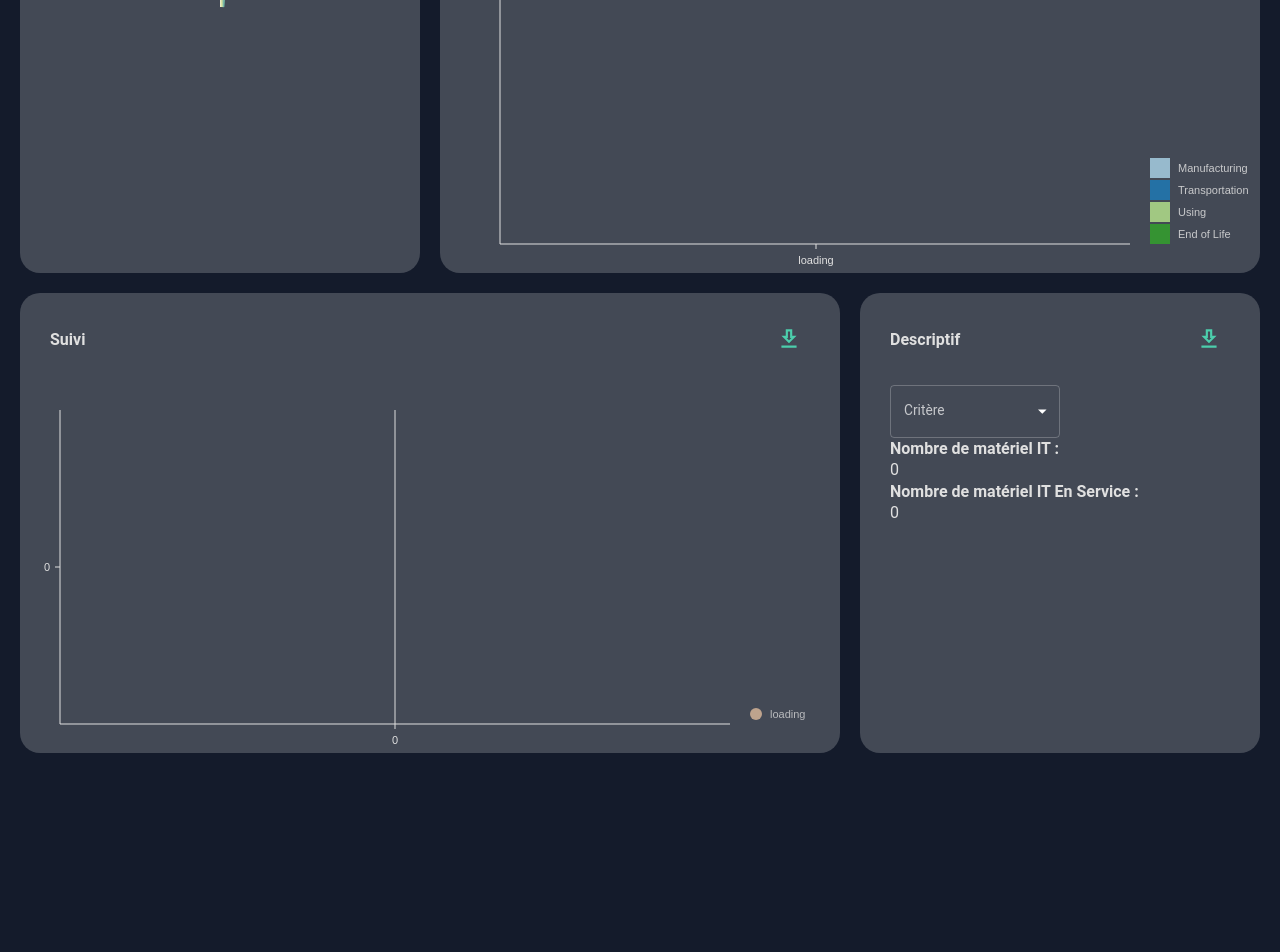
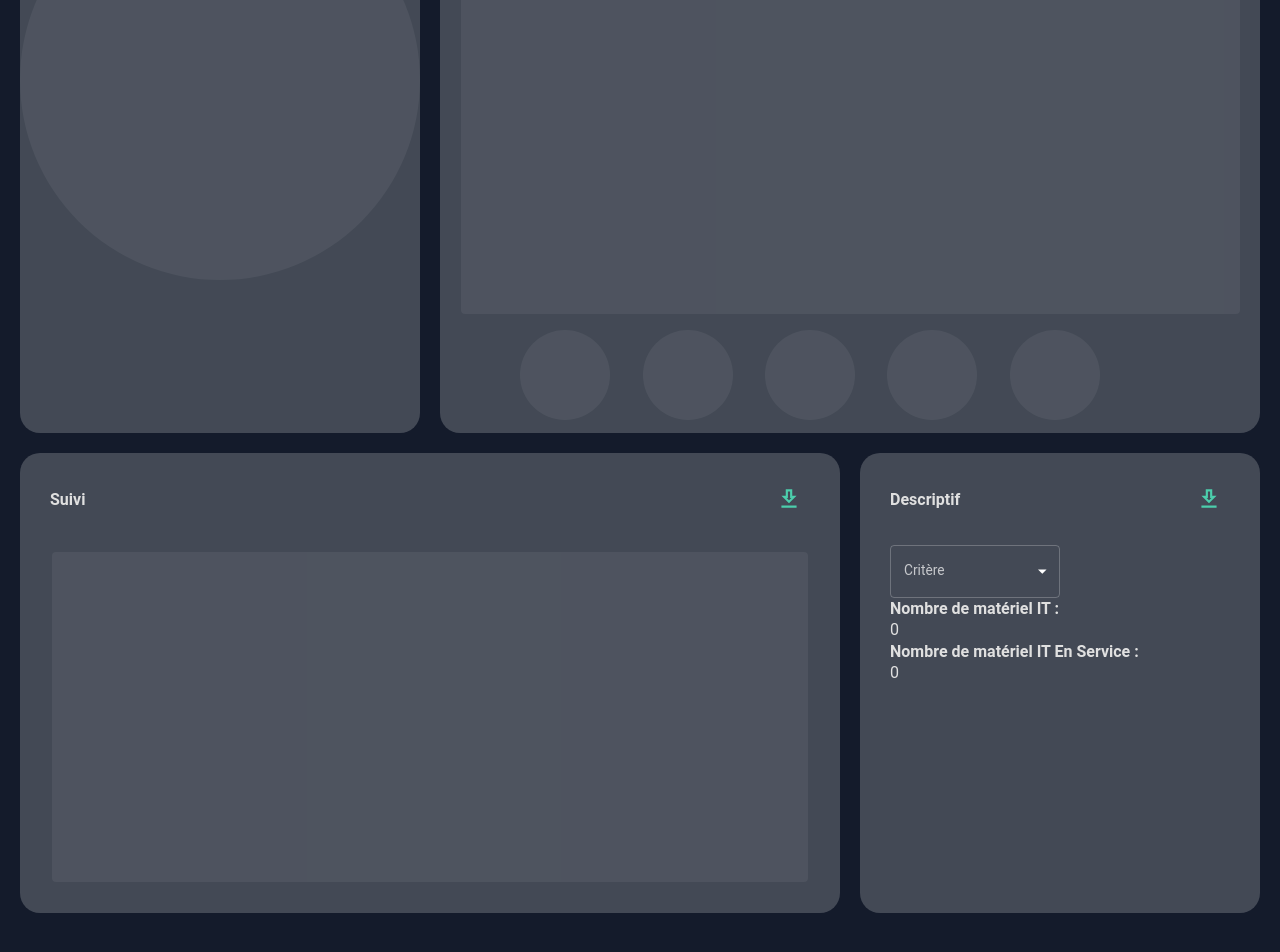
Before and after one commit to amFarwati/SPOC_Analyse_Impact_IT, a React (Create React App) app in the folder v_0.1/front/: page / in a window 1280 px wide. Shown: the part 654-1606 px from the top of the page. Before the commit the page ends 1453 px from the top, so only its background shows below. Built offline with nearby package versions, Linux system fonts and the light colour scheme; a web font is replaced by a local one.

Commit message:
push mise en page + debut bouton info

```diff
--- a/v_0.1/front/src/components/Barchart.jsx
+++ b/v_0.1/front/src/components/Barchart.jsx
@@ -1,3 +1,6 @@
+import * as React from 'react';
+import Box from '@mui/material/Box';
+import Popper from '@mui/material/Popper';
 import { useTheme } from "@mui/material";
 import {ResponsiveBar} from "@nivo/bar";
 import {tokens} from "../theme";
@@ -5,9 +8,18 @@ import {tokens} from "../theme";
 
 function Barchart({isDashboard=false, unite, finDeVie, usage, fabrication, distribution}) {
 
+    const [anchorEl, setAnchorEl] = React.useState(null);
+
+    const handleClick = (event) => {
+      setAnchorEl(anchorEl ? null : event.currentTarget);
+    };
+
+    const open = Boolean(anchorEl);
+    const id = open ? 'simple-popper' : undefined;
+
     var data = [
         {
-          criteres: unite[0] === undefined? 'loading' :`${unite[0]}`,
+          criteres: unite[0] === undefined? 'loading' :'     ',
           Manufacturing: parseInt(fabrication[0]),
           ManufacturingColor: "hsl(229, 70%, 50%)",
           Transportation: parseInt(distribution[0]),
@@ -18,7 +30,7 @@ function Barchart({isDashboard=false, unite, finDeVie, usage, fabrication, distr
           "End of LifeColor": "hsl(340, 70%, 50%)",
         },
         {
-          criteres: unite[1] === undefined? 'loading' :`*e10-7 ${unite[1]}`,
+          criteres: unite[1] === undefined? 'loading' :`    `,
           Manufacturing: parseInt(fabrication[1]*10000000),
           ManufacturingColor: "hsl(307, 70%, 50%)",
           Transportation: parseInt(distribution[1]*10000000),
@@ -29,7 +41,7 @@ function Barchart({isDashboard=false, unite, finDeVie, usage, fabrication, distr
           "End of LifeColor": "hsl(275, 70%, 50%)",
         },
         {
-          criteres: unite[2] === undefined? 'loading' :`${unite[2]}`,
+          criteres: unite[2] === undefined? 'loading' :`   `,
           Manufacturing: parseInt(fabrication[2]),
           ManufacturingColor: "hsl(72, 70%, 50%)",
           Transportation: parseInt(distribution[2]),
@@ -40,7 +52,7 @@ function Barchart({isDashboard=false, unite, finDeVie, usage, fabrication, distr
           "End of LifeColor": "hsl(256, 70%, 50%)",
         },
         {
-          criteres: unite[3] === undefined? 'loading' :`*e10-2 ${unite[3]}`,
+          criteres: unite[3] === undefined? 'loading' :`  `,
           Manufacturing: parseInt(fabrication[3]*100),
           ManufacturingColor: "hsl(257, 70%, 50%)",
           Transportation: parseInt(distribution[3]*100),
@@ -51,7 +63,7 @@ function Barchart({isDashboard=false, unite, finDeVie, usage, fabrication, distr
           "End of LifeColor": "hsl(9, 70%, 50%)",
         },
         {
-          criteres: unite[4] === undefined? 'loading' : `*e10-7 ${unite[4]}`,
+          criteres: unite[4] === undefined? 'loading' : ` `,
           Manufacturing: parseInt(fabrication[4]*10000),
           ManufacturingColor: "hsl(190, 70%, 50%)",
           Transportation: parseInt(distribution[4]*10000),
@@ -66,6 +78,7 @@ function Barchart({isDashboard=false, unite, finDeVie, usage, fabrication, distr
 
     const theme = useTheme();
     const colors = tokens(theme.palette.mode);
+
     return (
         <ResponsiveBar
         data={data}
--- a/v_0.1/front/src/components/Linechart.jsx
+++ b/v_0.1/front/src/components/Linechart.jsx
@@ -34,19 +34,19 @@ function Linechart({isDashboard=false, annualCost, critere}) {
                                 let y = 0;
                                 switch (critere){
                                     case 0:
-                                        y = data[annee][ids[i]][criteres[j]];
+                                        y = data[annee][ids[i]][criteres[j]]<0.1?0:data[annee][ids[i]][criteres[j]];
                                     break
                                     case 1:
                                         y = data[annee][ids[i]][criteres[j]]//*10000;
                                     break
                                     case 2:
-                                        y = data[annee][ids[i]][criteres[j]];
+                                        y = data[annee][ids[i]][criteres[j]]<0.1?0:data[annee][ids[i]][criteres[j]];
                                     break
                                     case 3:
-                                        y = data[annee][ids[i]][criteres[j]];
+                                        y = data[annee][ids[i]][criteres[j]]<0.1?0:data[annee][ids[i]][criteres[j]];
                                     break
                                     case 4:
-                                        y = data[annee][ids[i]][criteres[j]]//*100;
+                                        y = data[annee][ids[i]][criteres[j]]<0.1?0:data[annee][ids[i]][criteres[j]]//*100;
                                     break
                                     default:
                                         y = 0;
@@ -76,41 +76,6 @@ function Linechart({isDashboard=false, annualCost, critere}) {
     return (
         <ResponsiveLine
         data={data.length===1?data:data[critere]}
-        theme={{
-            axis:{
-                domain:{
-                    line:{
-                        stroke:colors.grey[100],
-                    },
-                },
-                legend:{
-                    text:{
-                        fill:colors.grey[100],
-                    },
-
-                },
-                ticks:{
-                    line:{
-                        stroke:colors.grey[100],
-                        strokeWidth:1,
-                    },
-                    text:{
-                        fill:colors.grey[100],
-                    },
-
-                },
-            },
-            legends:{
-                text:{
-                    fill:colors.grey[100],
-                },
-            },
-            tooltip:{
-                container:{
-                    color:colors.primary[500],
-                }
-            }
-        }}
         margin={{ top: 50, right: 110, bottom: 50, left: 60 }}
         xScale={{ type: 'point' }}
         yScale={{
@@ -121,33 +86,29 @@ function Linechart({isDashboard=false, annualCost, critere}) {
             reverse: false
         }}
         yFormat=" >-.2f"
-        curve="linear"
         axisTop={null}
         axisRight={null}
         axisBottom={{
             tickSize: 5,
             tickPadding: 5,
             tickRotation: 0,
-            legend: isDashboard ? undefined :'transportation',
+            legend: 'transportation',
             legendOffset: 36,
             legendPosition: 'middle'
         }}
         axisLeft={{
             tickSize: 5,
-            tickValues: 5,
             tickPadding: 5,
             tickRotation: 0,
-            legend: isDashboard ? undefined :'count',
+            legend: 'count',
             legendOffset: -40,
             legendPosition: 'middle'
         }}
-        enableGridY={false}
-        pointSize={5}
+        pointSize={10}
         pointColor={{ theme: 'background' }}
         pointBorderWidth={2}
         pointBorderColor={{ from: 'serieColor' }}
-        pointLabelYOffset={-12}
-        enableArea={false}
+        pointLabelYOffset={0}
         useMesh={true}
         legends={[
             {
--- /dev/null
+++ b/v_0.1/front/src/components/infoButton.js
@@ -0,0 +1,43 @@
+import React from 'react';
+import { useState } from 'react';
+import Box from '@mui/material/Box';
+import Popper from '@mui/material/Popper';
+import Typography from '@mui/material/Typography';
+import IconButton from '@mui/material/IconButton';
+import Fade from '@mui/material/Fade';
+import Paper from '@mui/material/Paper';
+
+
+function InfoButton({ title, info }) {
+
+    const [anchorEl, setAnchorEl] = useState(null);
+    const [open, setOpen] = useState(false);
+
+    const handleClick = (event) => {
+        setAnchorEl(event.currentTarget);
+        setOpen(!open);
+    };
+
+    return (
+        <Box sx={{ width: 500 }}>
+        <Popper
+          sx={{ zIndex: 1200 }}
+          open={open}
+          anchorEl={anchorEl}
+          transition
+        >
+          {({ TransitionProps }) => (
+            <Fade {...TransitionProps} timeout={350}>
+              <Paper>
+                <Typography sx={{ p: 2 }}>{info}</Typography>
+              </Paper>
+            </Fade>
+          )}
+        </Popper>
+
+        <IconButton onClick={(event)=>handleClick(event)}>{title}</IconButton>
+      </Box>
+    )
+}
+
+export default InfoButton
--- a/v_0.1/front/src/scenes/Dashboard/index.jsx
+++ b/v_0.1/front/src/scenes/Dashboard/index.jsx
@@ -9,6 +9,17 @@ import DownloadOutlinedIcon from "@mui/icons-material/DownloadOutlined"
 import DownloadingRoundedIcon from '@mui/icons-material/DownloadingRounded';
 import CircularProgress from '@mui/material/CircularProgress';
 import InputFileUpload from "../../components/InputFileUpload"
+
+import InfoButton from "../../components/infoButton";
+import AirIcon from '@mui/icons-material/Air';
+import MasksIcon from '@mui/icons-material/Masks';
+import WifiIcon from '@mui/icons-material/Wifi';
+import WaterIcon from '@mui/icons-material/Water';
+import FactoryIcon from '@mui/icons-material/Factory';
+import Skeleton from '@mui/material/Skeleton';
+import Stack from '@mui/material/Stack';
+
+
 import axios from 'redaxios';
 import * as React from 'react';
 
@@ -18,7 +29,7 @@ export const User_Context = createContext();
 function Dashboard() {
     const theme = useTheme();
     const [userParc,setUserParc] = useState([]);
-    const [onLoad,setOnLoad] = useState(false);
+    const [onLoad,setOnLoad] = useState(null);
     const [use,setUse] = useState([0,0,0,0,0]);
     const [fab,setFab] = useState([0,0,0,0,0]);
     const [distrib,setDistrib] = useState([0,0,0,0,0]);
@@ -133,11 +144,11 @@ function Dashboard() {
       <User_Context.Provider value={ [userParc,setUserParc,login] }>
         <Box m="20px">
             <Box  display="flex" justifyContent="center" alignItems="center" mb="50px">
-              {onLoad?<CircularProgress color="success" />:<InputFileUpload/>}
+              {onLoad?<></>:<InputFileUpload/>}
             </Box>
             <Box  display="flex" justifyContent="center" alignItems="center" mb="50px">
               {onLoad?
-              <CircularProgress color="success" />:
+              <></>:
               <Button component="label" variant="contained" onClick={handleImpactRequest} startIcon={<DownloadingRoundedIcon />}>
                  Last Push Impact
               </Button>}
@@ -150,7 +161,7 @@ function Dashboard() {
             <Box  display="grid" gridTemplateColumns="repeat(12,1fr)" gridAutoRows="140px" gap="20px" mt="20px">
               {/*ROW 1*/}
 
-              <Box gridColumn="span 4" gridRow="span 3" backgroundColor={colors.primary[400]} borderRadius = "20px">
+              <Box gridColumn="span 4" gridRow="span 4" backgroundColor={colors.primary[400]} borderRadius = "20px">
                 <Box mt="25px" p="0 30px" display="flex" justifyContent="space-between" alignItems="center">
 
                   <Box>
@@ -159,11 +170,24 @@ function Dashboard() {
                     </IconButton>
                   </Box>
                 </Box>
+                {onLoad===null?
+                  <Box display="flex" justifyContent="center" height='100%' width='100%'>
+                    <Skeleton variant="circular" width={400} height={400} />
+                  </Box>
+                  :
+                  onLoad?
+                  <Box display="flex" justifyContent="center" alignItems="center" height='100%'>
+                    <CircularProgress fontSize='large' color="success" />
+                  </Box>
+                  :
+                  <>
                     <Box height = "90%" >
                       <Piechart unite={unite} finDeVie={fin} usage={use} fabrication={fab} distribution={distrib} critere={critere}/>
                     </Box>
+                  </>
+                }
               </Box>
-              <Box gridColumn="span 8" gridRow="span 3" backgroundColor={colors.primary[400]} borderRadius = "20px">
+              <Box gridColumn="span 8" gridRow="span 4" backgroundColor={colors.primary[400]} borderRadius = "20px">
                 <Box mt="25px" p="0 30px" display="flex" justifyContent="space-between" alignItems="center">
                   <Box>
                   <Typography variant="h5" fontWeight="600" color={colors.grey[100]}>EtapeACV</Typography>
@@ -174,9 +198,38 @@ function Dashboard() {
                     </IconButton>
                   </Box>
                 </Box>
-                <Box height = "90%" >
+                {onLoad===null?
+                    <>
+                    <Box height = "70%" justifyContent="center" display='flex' >
+                      <Skeleton variant="rounded" width='95%' height='100%' />
+                    </Box>
+                    <Box display="flex" justifyContent="space-around" alignItems="center" ml={8} mr={18} mt={2}>
+                      <Skeleton variant="circular" width={90} height={90} />
+                      <Skeleton variant="circular" width={90} height={90} />
+                      <Skeleton variant="circular" width={90} height={90} />
+                      <Skeleton variant="circular" width={90} height={90} />
+                      <Skeleton variant="circular" width={90} height={90} />
+                    </Box>
+                  </>
+                  :
+                  onLoad?
+                  <Box display="flex" justifyContent="center" alignItems="center" height='100%'>
+                    <CircularProgress fontSize='large' color="success" />
+                  </Box>
+                  :
+                  <>
+                    <Box height = "80%" >
                       <Barchart isDashboard={true} unite={unite} finDeVie={fin} usage={use} fabrication={fab} distribution={distrib}/>
                     </Box>
+                    <Box display="flex" justifyContent="space-around" alignItems="center" ml={8} mr={18}>
+                      <InfoButton title={<AirIcon fontSize='large'/>} info={`${unite[0]}`} />
+                      <InfoButton title={<MasksIcon fontSize='large'/>} info={`*e10-7 ${unite[1]}`} />
+                      <InfoButton title={<WifiIcon fontSize='large'/>} info={`${unite[2]}`} />
+                      <InfoButton title={<WaterIcon fontSize='large'/>} info={`*e10-2 ${unite[3]}`} />
+                      <InfoButton title={<FactoryIcon fontSize='large'/>} info={`*e10-7 ${unite[4]}`} />
+                    </Box>
+                  </>
+                }
               </Box>
               <Box gridColumn="span 8" gridRow="span 3" backgroundColor={colors.primary[400]} borderRadius = "20px">
                 <Box mt="25px" p="0 30px" display="flex" justifyContent="space-between" alignItems="center">
@@ -189,9 +242,24 @@ function Dashboard() {
                     </IconButton>
                   </Box>
                 </Box>
+                {onLoad===null?
+                  <>
+                    <Box justifyContent="center" display='flex' m={4}>
+                      <Skeleton variant="rounded" width='100%' height={330}/>
+                    </Box>
+                  </>
+                  :
+                  onLoad?
+                  <Box display="flex" justifyContent="center" alignItems="center" height='100%'>
+                    <CircularProgress fontSize='large' color="success" />
+                  </Box>
+                  :
+                  <>
                     <Box height="90%" ml="-20px">
                       <Linechart isDashboard={true} annualCost={annualCost} critere={critere}/>
                     </Box>
+                  </>
+                }
               </Box>
               <Box gridColumn="span 4" gridRow="span 3" backgroundColor={colors.primary[400]} borderRadius = "20px">
                 <Box mt="25px" p="0 30px" display="flex" justifyContent="space-between" alignItems="center">
@@ -211,9 +279,7 @@ function Dashboard() {
                         <Select
                           labelId="demo-simple-select-label"
                           id="demo-simple-select"
-                          // value={age}
                           label="Critere"
-                          // onChange={handleChange}
                         >
                           <MenuItem value={0} onClick={()=>{setCritere(0)}}>Climate change</MenuItem>
                           <MenuItem value={1} onClick={()=>{setCritere(1)}}>Particulate matter and respiratory inorganics</MenuItem>
```
Lines whose indentation alone changed are shown as unchanged.
